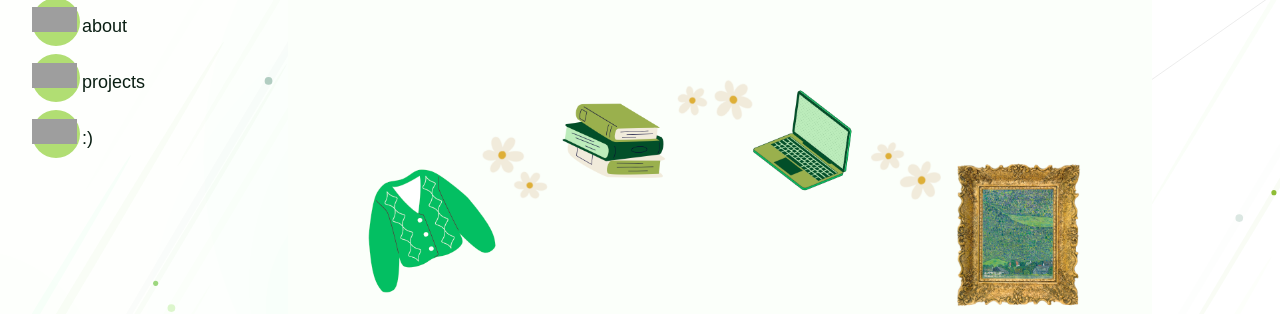
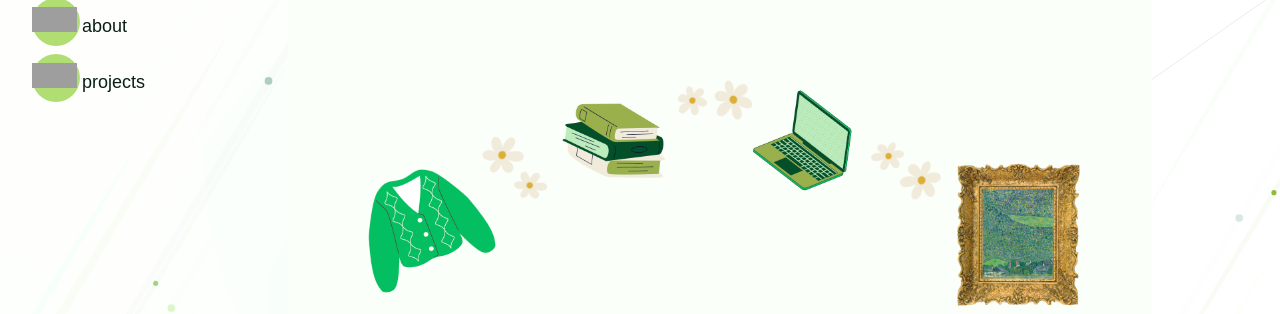
Before and after one commit to green-queen/green-queen.github.io, a Jekyll site: the page built from _pages/index.md, in a window 1280 px wide. Shown: the part 270-584 px from the top of the page. Built offline with Jekyll 4.4.1, drawn with Linux system fonts in a browser that asks for light colours; some web fonts are replaced; grey boxes are pictures that could not be loaded.

Commit message:
Update navigation.html

```diff
--- a/_includes/navigation.html
+++ b/_includes/navigation.html
@@ -17,14 +17,6 @@
                     </span>
                 </a>
             </div>
-             <div class="nav-item">
-                <a href="{{ '/secret.html' | prepend: site.baseurl }}" class="nav-list-link nav-lh">
-                    <span>
-                        <img src="https://i.redd.it/qieveg5m49z91.gif" width="45" height="25">
-                        :)
-                    </span>
-                </a>
-            </div>
          </li>
     </ul>
 </nav>
```
